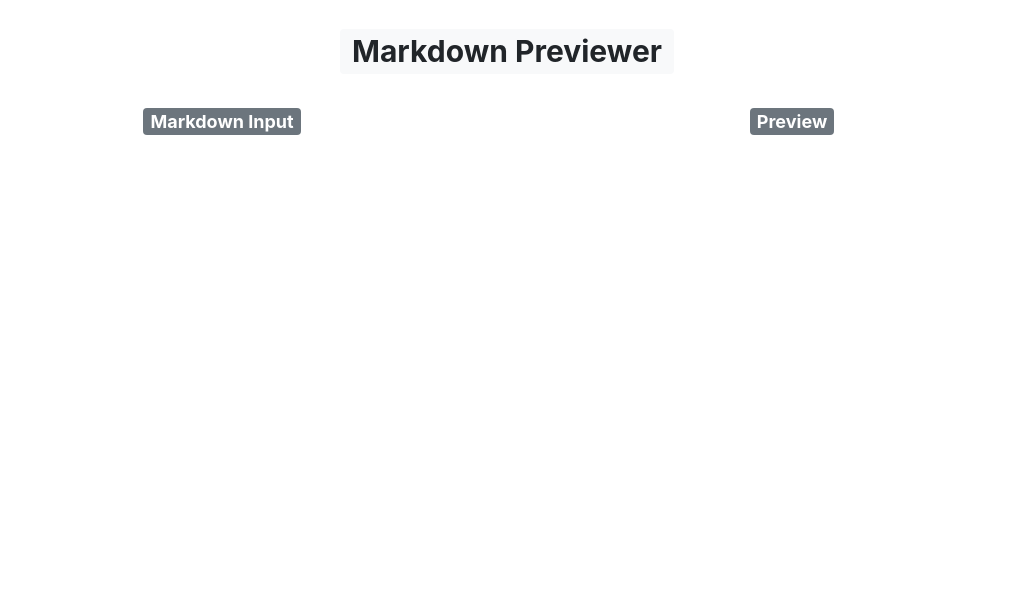
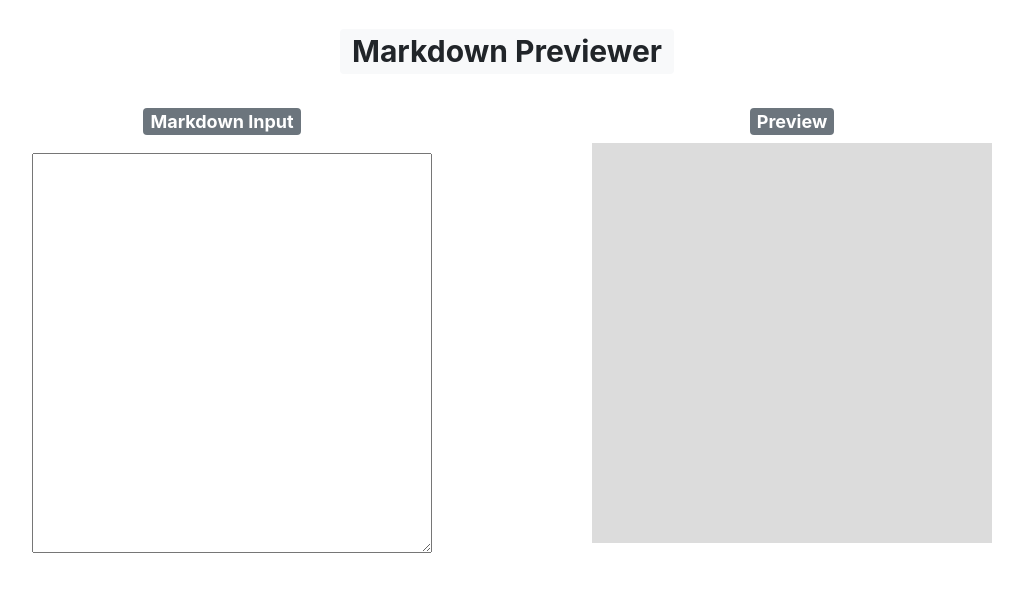
Before and after one commit to MorganS39/FEDL-projects, a React (Create React App) app in the folder markdown/: page / in a window 1280 px wide. Shown: the top 592 px of the page, without its empty margins (133-1156 px from the left). Built offline with nearby package versions, Linux system fonts and the light colour scheme.

Commit message:
massive updates

```diff
--- a/markdown/src/App.js
+++ b/markdown/src/App.js
@@ -1,23 +1,53 @@
 import React from 'react';
 import Badge from "react-bootstrap/Badge";
+let marked = require("marked");
 
 export default class App extends React.Component{
+  constructor(props) {
+    super(props);
+    this.state = {
+      markdown: "",
+    };
+  }
+
+  updateMarkdown(markdown) {
+    this.setState({ markdown });
+  }
 
 render() {
+  var inputStyle = {
+    width: "400px",
+    height: "50vh",
+    marginLeft: "auto",
+    marginRight: "auto",
+    padding: "10px",
+  };
+  var outputStyle = {
+    width: "400px",
+    height: "50vh",
+    backgroundColor: "#DCDCDC",
+    marginLeft: "auto",
+    marginRight: "auto",
+    padding: "10px",
+  };
+
   return (
       <div className="App">
         <div className="container">
           <div className="row mt-4">
             <div className="col text-center">
               <h1>
+                {" "}
                 <Badge className="text-align-center" variant="light">
                   Markdown Previewer
                 </Badge>
               </h1>
             </div>
           </div>
+
           <div className="row mt-4">
             <div className="col-md-6">
+              {" "}
               <div className="col text-center">
                 <h4>
                   <Badge className="text-align-center" variant="secondary">
@@ -25,9 +55,23 @@ render() {
                   </Badge>
                 </h4>
               </div>
+              <div className="input" style={inputStyle}>
+                  <textarea
+                    className="input"
+                    style={inputStyle}
+                    value={this.state.markdown}
+                    onChange={(e) => {
+                      this.updateMarkdown(e.target.value);
+                    }}
+                  >
+                    {" "}
+                    {console.log(this.state.markdown)}
+                  </textarea>
+              </div>
             </div>
 
             <div className="col-md-6">
+              {" "}
               <div className="col text-center">
                 <h4>
                   <Badge className="text-align-center" variant="secondary">
@@ -35,6 +79,12 @@ render() {
                   </Badge>
                 </h4>
               </div>
+              <div
+                style={outputStyle}
+                dangerouslySetInnerHTML={{
+                  __html: marked(this.state.markdown),
+                }}
+              ></div>
             </div>
           </div>
         </div>
```
